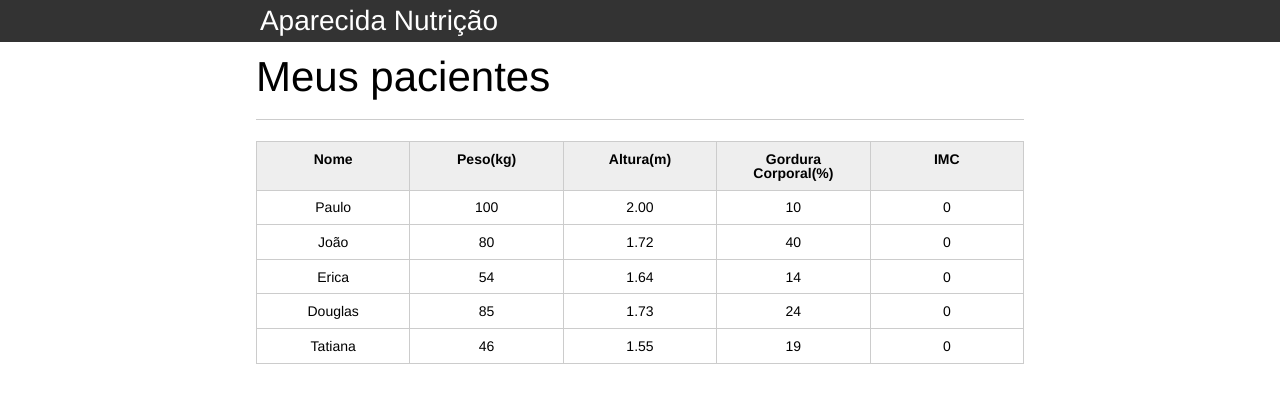
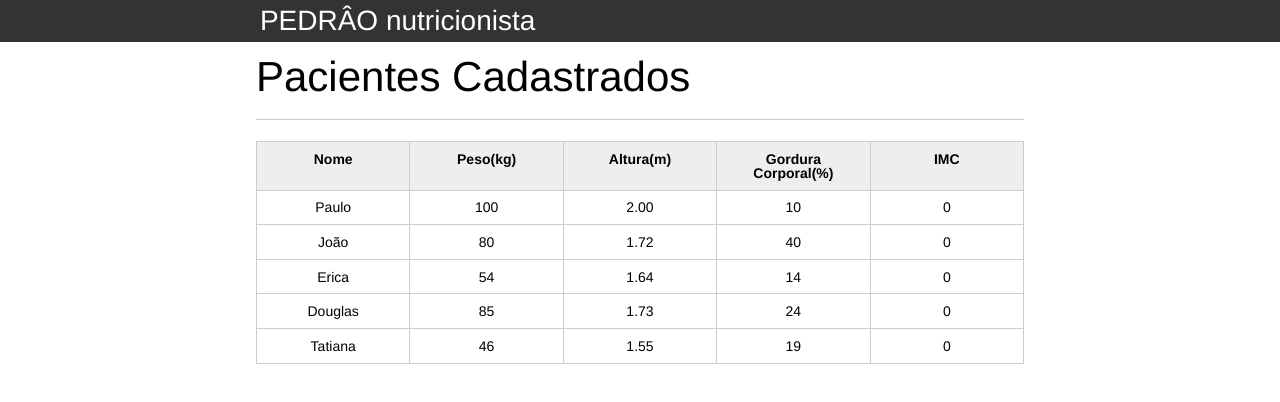
Before and after one commit to PedroHenriqueNascimento777/nutricao, a plain HTML site: page index.html in a window 1280 px wide. Drawn offline with Linux system fonts and the light colour scheme.

Commit message:
18/11/2024

```diff
--- a/index.html
+++ b/index.html
@@ -29,7 +29,7 @@
             </tr>
           </thead>
           <tbody id="tabela-pacientes">
-            <tr class="paciente" >
+            <tr class="paciente" id="Primeiro-Paciente">
               <td class="info-nome">Paulo</td>
               <td class="info-peso">100</td>
               <td class="info-altura">2.00</td>
@@ -73,5 +73,7 @@
       </section>
     </main>
 
+<script src="js/main.js"></script>
+
   </body>
 </html>
--- a/js/main.js
+++ b/js/main.js
@@ -0,0 +1,8 @@
+var titulo = document.querySelector("h1");
+titulo.textContent = "PEDRÂO nutricionista";
+
+var titulo = document.querySelector("h2");
+titulo.textContent = "Pacientes Cadastrados";
+
+var paciente = document.querySelector('#Primeiro-Paciente');
+console.log(paciente);
```
